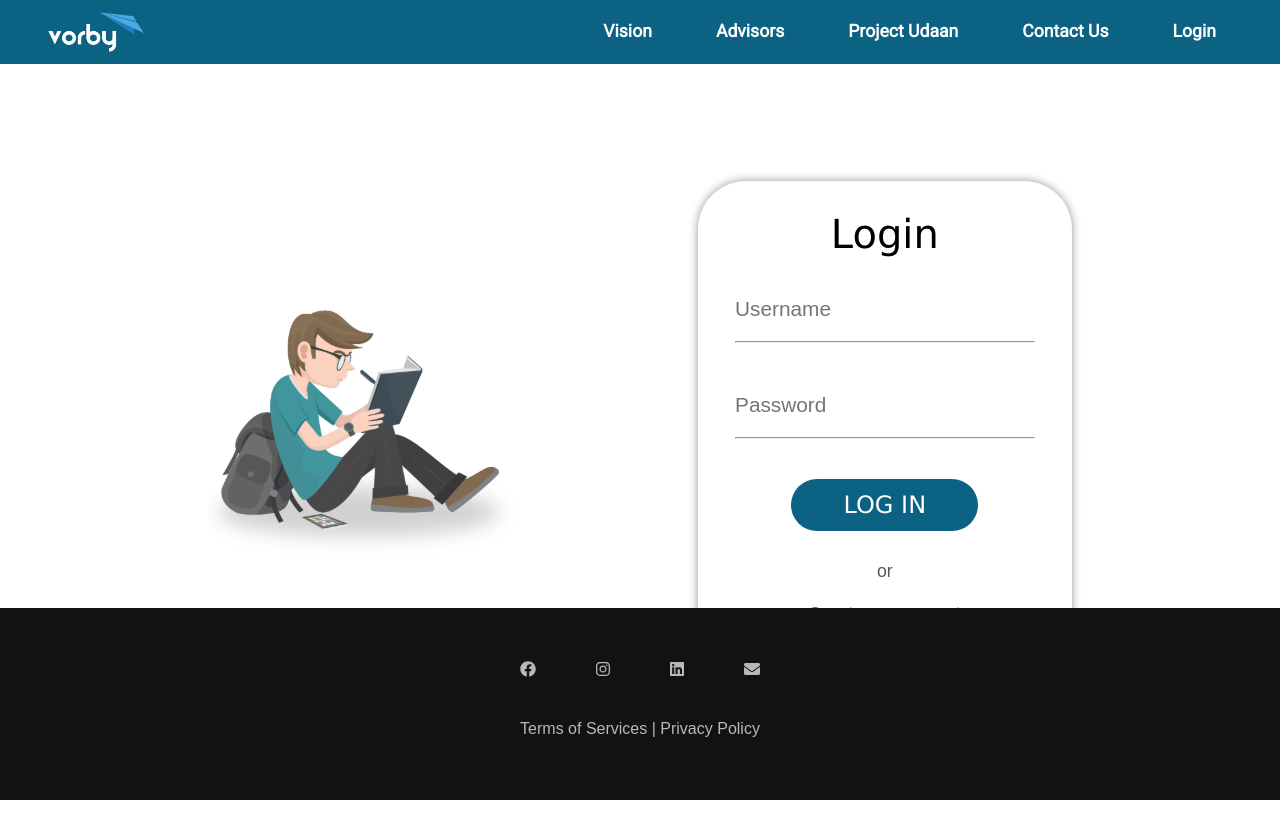
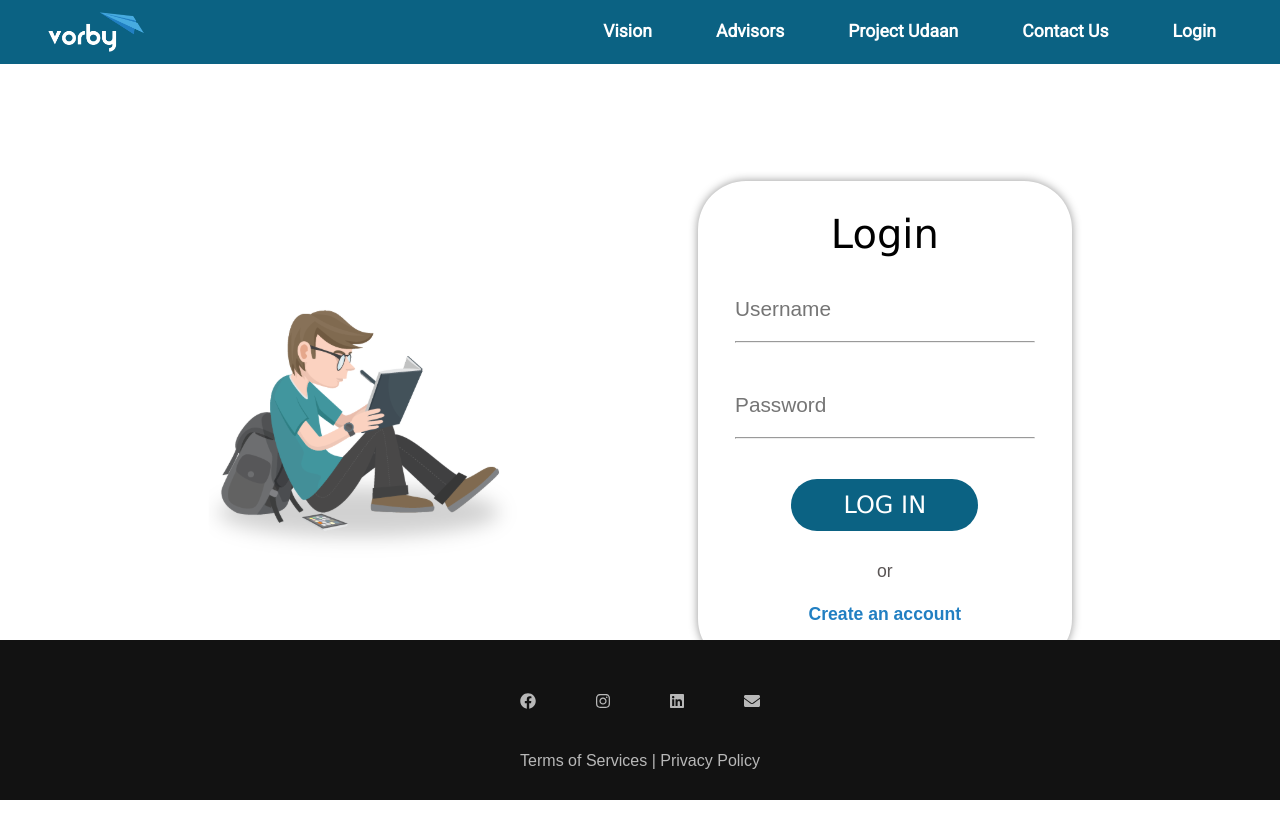
Before and after one commit to vorbyit/portalfrontend, a React (Create React App) app: page / in a window 1280 px wide. Shown: the top 838 px of the page. Before the commit the page ends 800 px from the top, so only its background shows below. Built offline with nearby package versions, Linux system fonts and the light colour scheme; no server answers; a web font is replaced by a local one.

Commit message:
footer css patch

```diff
--- a/src/css/footer.css
+++ b/src/css/footer.css
@@ -1,10 +1,10 @@
 footer {
   background: #121212;
   width: 100%;
-  height: 12rem;
+  height: 10rem;
   padding-top: 3rem;
   color: rgb(184, 184, 184);
-  position: absolute;
+  position: sticky;
   bottom: 0;
   left: 0;
 }
```
